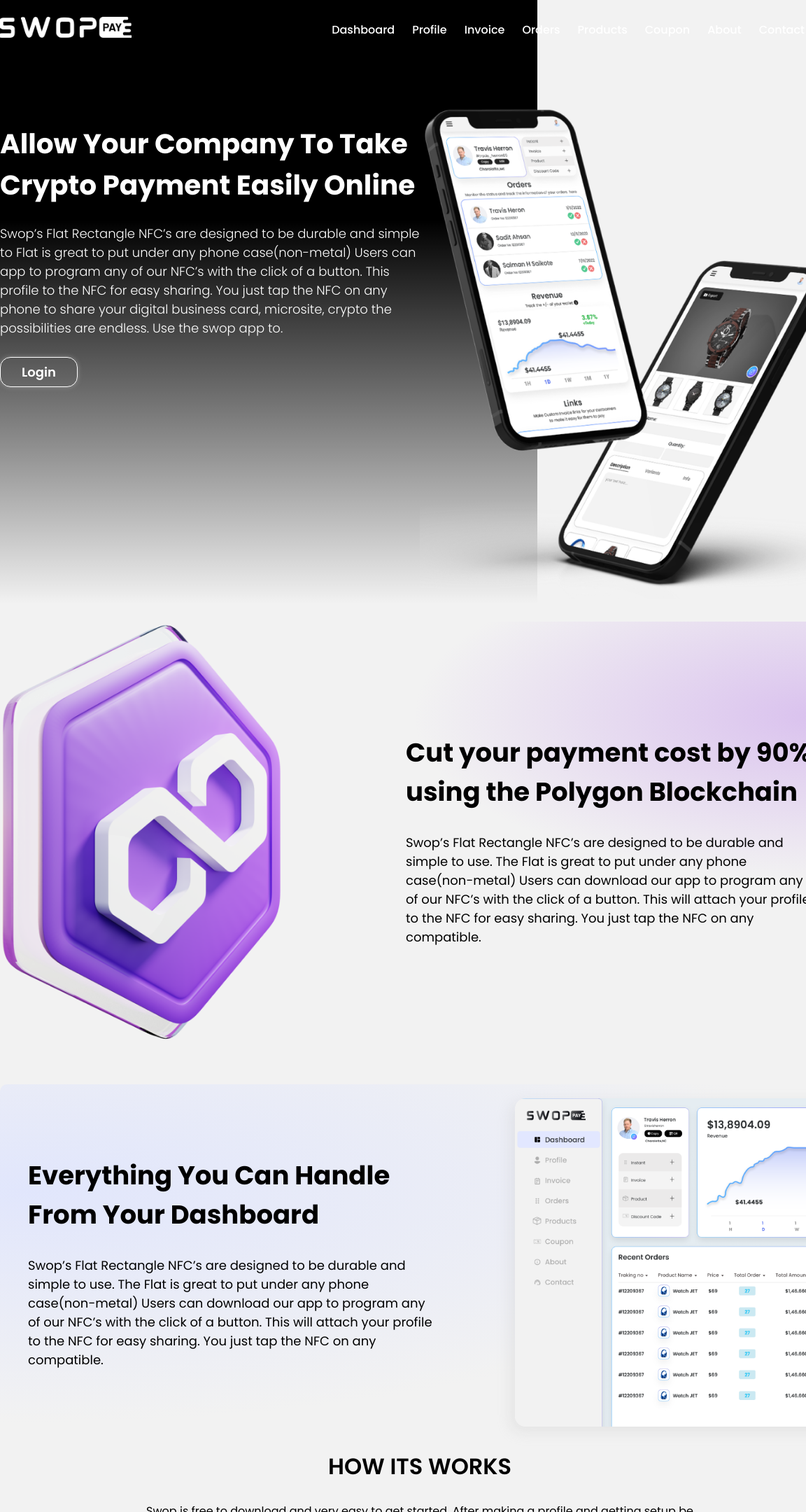
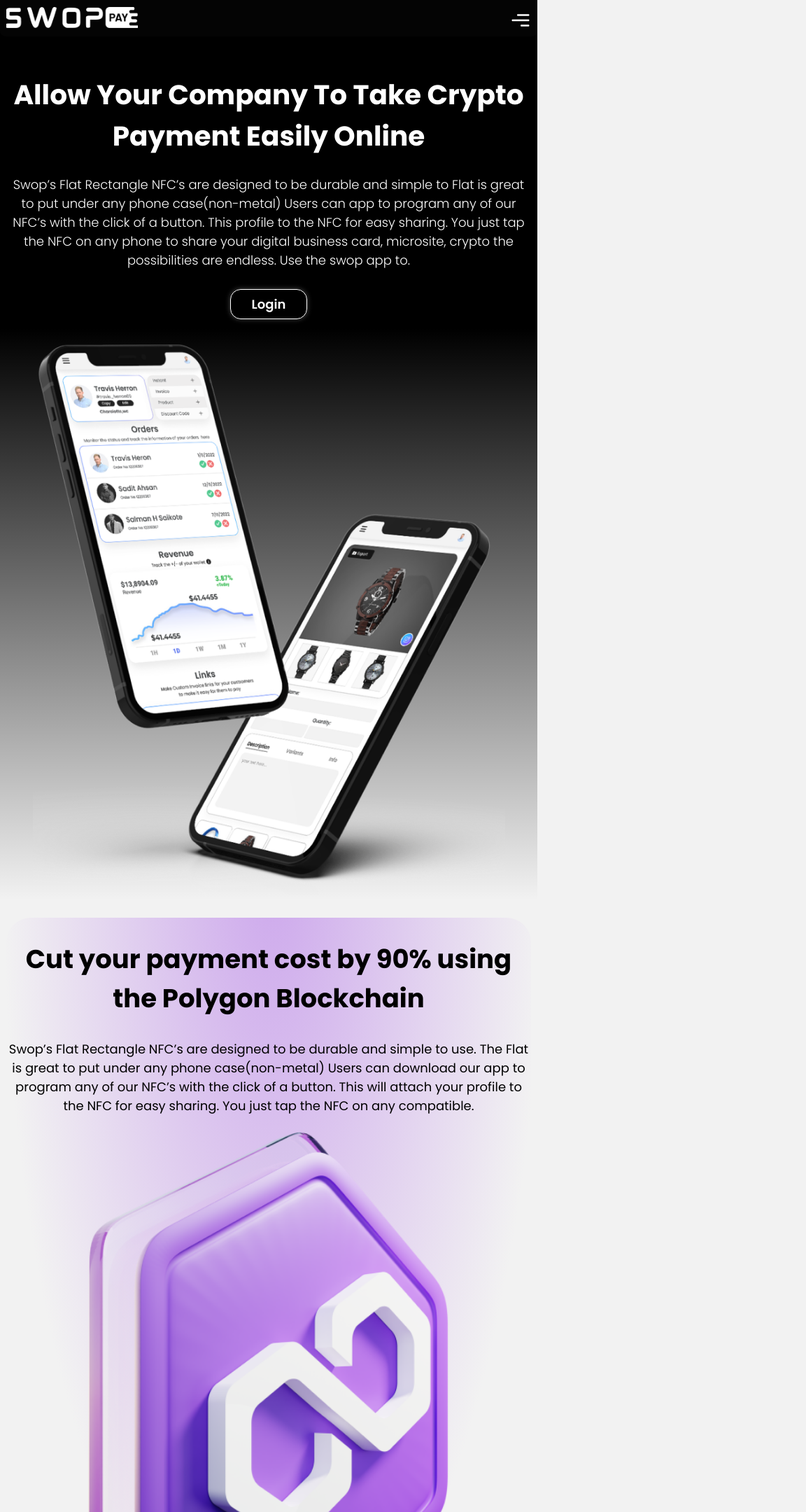
Before and after one commit to AbdullahEsha/swop-pay, a Next.js app: page / in a window 768 px wide. Shown: the top 2160 px of the page at 70% size, 1152 px wide, since content can reach past the window. Built offline with nearby package versions, Linux system fonts and the light colour scheme.

Commit message:
update landing page design

```diff
--- a/src/components/MainNav.js
+++ b/src/components/MainNav.js
@@ -2,9 +2,13 @@
 import Link from "next/link";
 import { BsPersonCircle } from "react-icons/bs";
 import { useEffect, useState } from "react";
+import { CgMenuRight, CgClose } from "react-icons/cg";
+import useWindowDimensions from "./useWindowDimensions";
 
 const MainNav = () => {
+  const { width } = useWindowDimensions();
   const [show, handleShow] = useState(false);
+  const [navitems, setNavitems] = useState(true);
 
   useEffect(() => {
     window.addEventListener("scroll", () => {
@@ -19,8 +23,27 @@
 
   return (
     <>
-      <div className={`${show && "nav-panel-scroll"} nav-panel-scroll-bar`}>
+      <div
+        className={`${show && "nav-panel-scroll"} nav-panel-scroll-bar ${
+          width < 992 && "nav-panel-scroll"
+        }`}
+      >
         <div className="nav-panel container">
+          {navitems ? (
+            <CgMenuRight
+              size={30}
+              color="#fff"
+              id="sidebar-menu-top"
+              onClick={() => setNavitems(false)}
+            />
+          ) : (
+            <CgClose
+              id="sidebar-menu-top"
+              size={30}
+              color="#fff"
+              onClick={() => setNavitems(true)}
+            />
+          )}
           <Link href="/" id="logo-swop">
             <Image
               src="/image/swop-pay-logo-white.png"
@@ -29,6 +52,9 @@
               width={219}
             />
           </Link>
+          {width < 992 && navitems ? (
+            ""
+          ) : (
             <ul>
               <li>
                 <Link href="/dashboard" target="_blank">
@@ -56,12 +82,13 @@
               <li>
                 <Link href="/contact">Contact</Link>
               </li>
-            <li>
+              <li id="profile-list-icon">
                 <Link href="/#">
                   <BsPersonCircle size="25" />
                 </Link>
               </li>
             </ul>
+          )}
         </div>
       </div>
     </>
--- a/src/pages/dashboard.js
+++ b/src/pages/dashboard.js
@@ -15,7 +15,6 @@
 });
 
 const Dashboard = () => {
-  const { width } = useWindowDimensions();
   const [option, setOption] = useState({
     options: {
       chart: {
--- a/src/pages/index.js
+++ b/src/pages/index.js
@@ -37,7 +37,7 @@
           </div>
         </div>
         <div className="container polygon-blockchain-div">
-          <div className="row">
+          <div className="row reverse">
             <div className="col-6">
               <Image
                 src="/image/polygon-matic-badge.png"
@@ -190,7 +190,7 @@
           </div>
         </div>
         <div className="container send-link-div">
-          <div className="row">
+          <div className="row reverse">
             <div className="col-6">
               <Image
                 src="/image/swop-pay-image.png"
--- a/src/styles/footer.css
+++ b/src/styles/footer.css
@@ -95,3 +95,10 @@
   margin: 0px 3px;
   color: #fff;
 }
+
+@media only screen and (min-width: 992px) and (max-width: 1250px) {
+  #footerSwop-logo {
+    height: 30px;
+    width: auto;
+  }
+}
--- a/src/styles/globals.css
+++ b/src/styles/globals.css
@@ -184,6 +184,12 @@
   }
   .commonBtn {
     padding: 6px 35px;
+  }
+  .reverse {
+    flex-direction: column-reverse;
+  }
+  .container {
+    width: 750px;
   }
 }
 @media only screen and (min-width: 551px) and (max-width: 767px) {
@@ -410,8 +416,105 @@
     background-size: contain;
     width: 70%;
   }
+  .card-how-it h5 {
+    font-size: 18px;
+  }
+  .card-how-it p {
+    font-size: 14px;
+  }
 }
 @media only screen and (min-width: 768px) and (max-width: 991px) {
+  .banner-div-top-inside {
+    padding-top: 80px;
+    color: #fff;
+    text-align: center;
+  }
+  .banner-div-top-inside .col-6 {
+    width: 100%;
+  }
+  #crypto-payment-mobile {
+    width: 90%;
+    margin-top: 55px;
+  }
+  .polygon-blockchain-div {
+    background-image: radial-gradient(
+      farthest-corner at 381px -95px,
+      #c598eb -15%,
+      rgba(255, 255, 255, 0) 72%
+    );
+    padding-right: 0px;
+    border-radius: 35px;
+    margin-top: 25px;
+    text-align: center;
+  }
+  .polygon-blockchain-div .col-6 {
+    width: 100%;
+  }
+  .dashboard-div {
+    background-image: radial-gradient(
+      farthest-corner at 375px 85px,
+      #e1e6fc 35%,
+      rgba(255, 255, 255, 0) 100%
+    );
+    padding-left: 0px;
+    border-radius: 35px;
+    margin-top: 50px;
+    text-align: center;
+  }
+  .dashboard-div .col-6 {
+    width: 100%;
+  }
+  #swop-dashboard {
+    width: 80%;
+    height: auto;
+    left: 0%;
+    transform: translateX(0%);
+    border-radius: 15px;
+    box-shadow: -6px 7px 20px #b7b7b73d;
+    margin: 30px 0px;
+  }
+  .home-how-it-work .col-4 {
+    width: 100%;
+  }
+  .card-how-it {
+    width: 375px;
+    height: 85%;
+  }
+  .background-level {
+    display: none;
+  }
+  .number-icon {
+    display: block;
+    margin: 15px 0px 10px;
+    height: 50px;
+    width: auto;
+  }
+  .send-link-div {
+    background-image: radial-gradient(
+      farthest-corner at 1170px 135px,
+      #e4ecf1 -30%,
+      rgba(255, 255, 255, 0) 35%
+    );
+    padding-right: 0px;
+    border-radius: 10px;
+    margin-top: 50px;
+    text-align: center;
+  }
+  .send-link-div .col-6 {
+    width: 100%;
+  }
+  .transaction img {
+    height: 60px;
+  }
+  .transaction h3 {
+    font-size: 18px;
+  }
+  .transaction p {
+    font-size: 11px;
+  }
+  .transaction {
+    padding: 50px 0px;
+  }
 }
 @media only screen and (min-width: 551px) and (max-width: 767px) {
 }
--- a/src/styles/nav.css
+++ b/src/styles/nav.css
@@ -48,7 +48,7 @@
   color: #fff;
   text-decoration: none;
   line-height: 25px;
-  display: inline-block;
+  display: flex;
   cursor: pointer;
 }
 .nav-panel ul li a:after {
@@ -62,3 +62,18 @@
 .nav-panel ul li a:hover:after {
   width: 100%;
 }
+
+@media only screen and (min-width: 768px) and (max-width: 991px) {
+  .nav-panel {
+    flex-direction: row-reverse;
+    flex-wrap: wrap;
+  }
+  .nav-panel ul {
+    padding: 0;
+    width: 100%;
+    display: grid;
+    gap: 10px;
+  }
+}
+@media only screen and (min-width: 551px) and (max-width: 767px) {
+}
```
Lines whose indentation alone changed are shown as unchanged.
